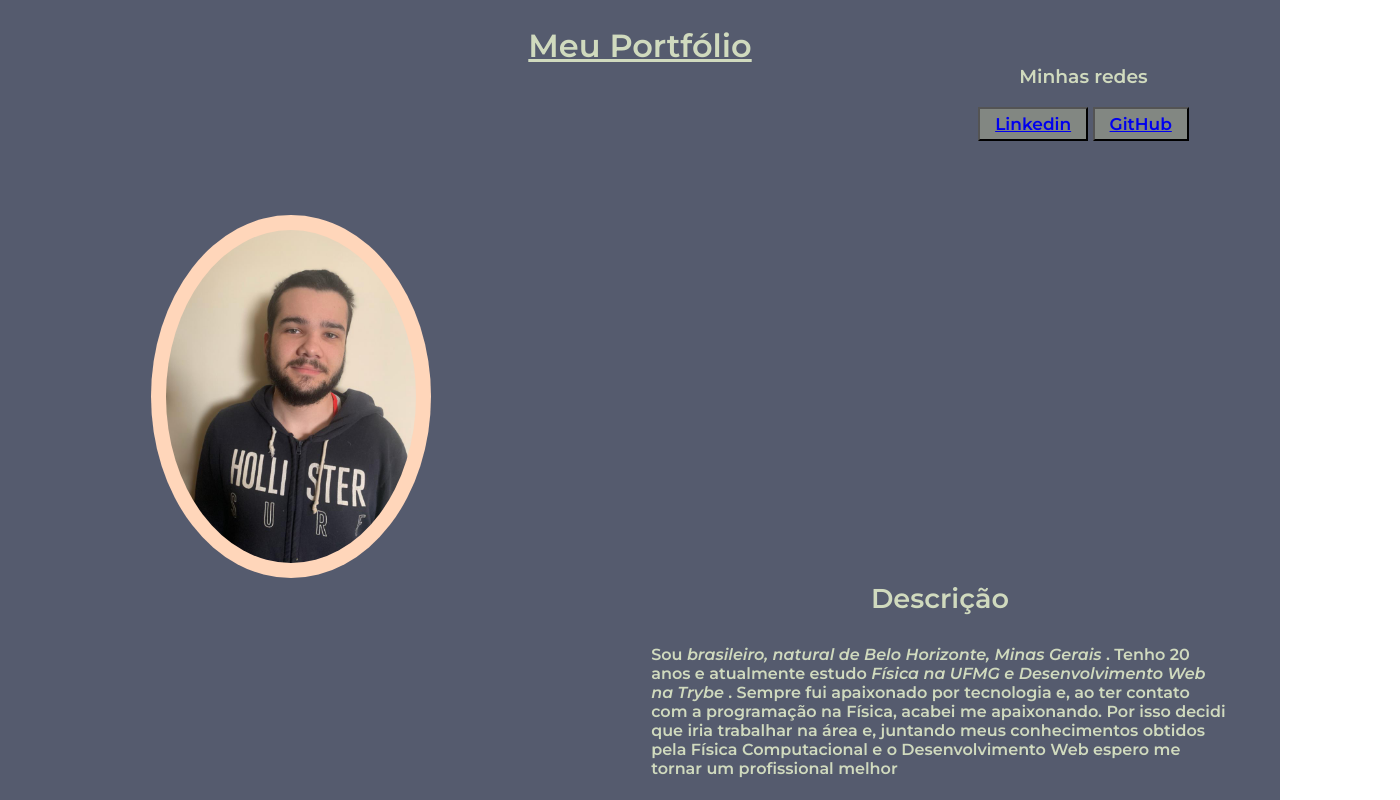
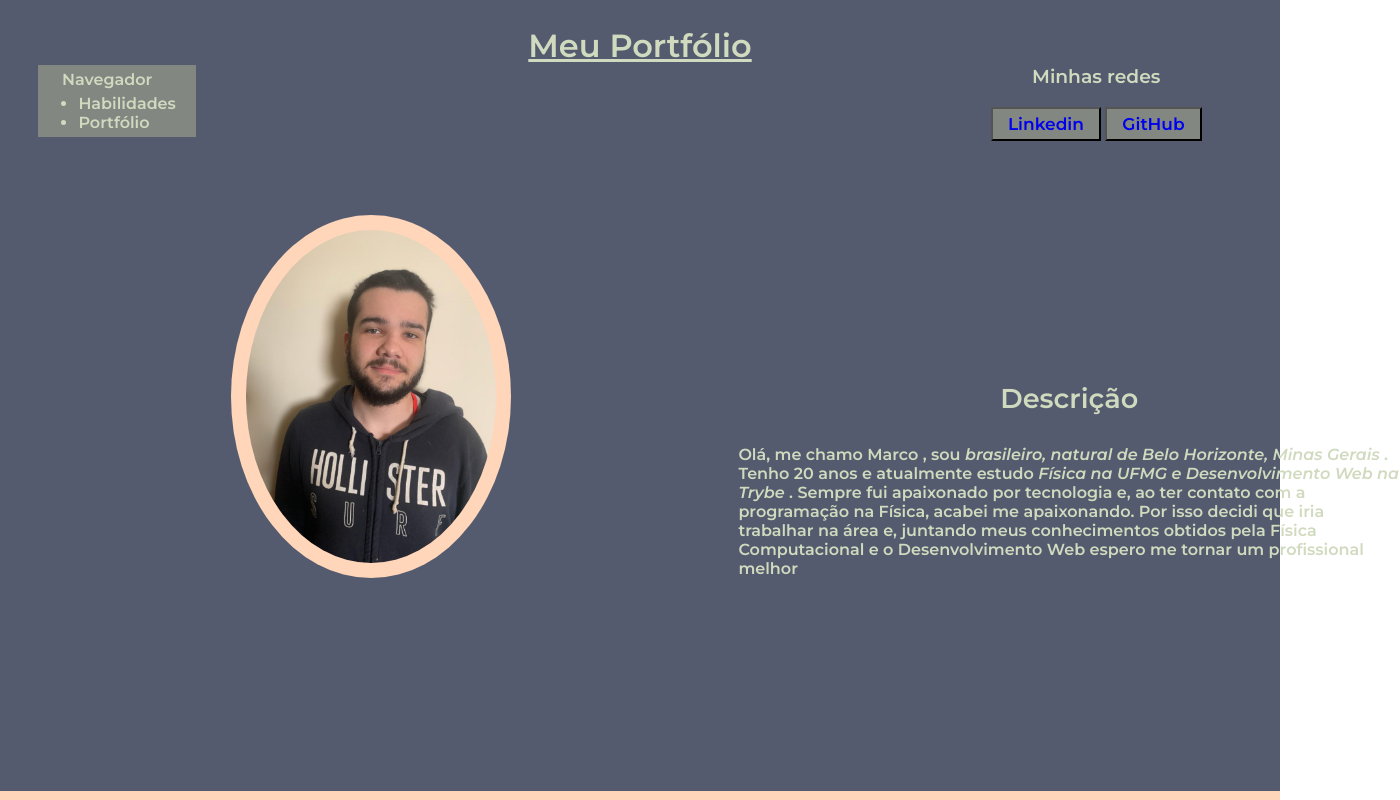
Before and after one commit to coutinhomarco/coutinhomarco.github.io, a plain HTML site: page index.html in a window 1280 px wide. Shown: the top 800 px of the page, 1400 px wide, since content can reach past the window. Drawn offline with Linux system fonts and the light colour scheme.

Commit message:
adciona navegador e arruma posiçao da descriçao

```diff
--- a/index.html
+++ b/index.html
@@ -14,6 +14,14 @@
             <h1 class="heading-topo-specific">
             Meu  Portfólio</h1>
            </div>
+        <nav>
+            <h1>Navegador</h1>
+            <ul>
+                <li> <a href="#skills">Habilidades</a></li>
+                <li><a href="#port">Portfólio</a></li>
+
+            </ul>
+        </nav>
         <div class="social-media">
             <h3>Minhas redes</h3>
             <br>
@@ -32,7 +40,7 @@
         </div>
         <div class="description">
                 <h2 class="heading-description">Descrição</h2>
-                <p class="bloco" > Sou<em> brasileiro, natural de Belo Horizonte, Minas Gerais </em>.
+                <p class="bloco" > <strong> Olá, me chamo Marco </strong>, sou<em> brasileiro, natural de Belo Horizonte, Minas Gerais </em>.
                 Tenho 20 anos e atualmente estudo <strong> <em> Física na UFMG e Desenvolvimento Web na Trybe</em> </strong>. Sempre fui apaixonado por tecnologia e,
                 ao ter contato com a programação na Física, acabei me apaixonando.
                 Por isso decidi que iria trabalhar na área e,
@@ -42,7 +50,7 @@
 
     </div>
     <div class="skills">
-            <h2 class=heading-skills >
+            <h2 class=heading-skills id="skills" >
                 Algumas das minhas habilidades
                 </h2>
                 <div class="softskills">
@@ -73,7 +81,7 @@
                 </div>
     </div>
     <div class="portfolio">
-        <h2 class="heading-portfolio">Portfólio</h2>
+        <h2 class="heading-portfolio" id="port">Portfólio</h2>
 
             <div class="fundamentos-container">
                 <h3>Fundamentos</h3>
@@ -113,6 +121,6 @@
     </div>
 </body>
 <footer>
-    <h3>Todos direitos reservados à <a target="_blank" href="https://www.linkedin.com/in/coutinhomarco/"> Marco</a></h3>
+    <h1>Todos direitos reservados à <a target="_blank" href="https://www.linkedin.com/in/coutinhomarco/"> Marco</a></h1>
 </footer>
 </html>
--- a/styles-block.css
+++ b/styles-block.css
@@ -3,17 +3,19 @@
 }
 img{
     width: 250px;
-    margin-left: 100px;
+    margin-left: 20px;
     margin-top: 150px;
     border-radius: 50%;
     padding:15px;
     background-color: #FFD6BA;
     clear: both;
+    margin-right: 100px;
 }
 .photo-container{
     padding-right: 0px;
     max-width: 250px;
     margin-right: 0px;
+    margin-left: 10px;
     display: inline-block;
 }
 body{
@@ -24,8 +26,10 @@ body{
 .header{
     background-color: #555B6E;
     color: #D0DABE;
-    padding: 4%;
+    padding: 3%;
     padding-top: 2%;
+    max-height: 10%;
+    padding-bottom: 1%;
 }
 .heading-topo{
     text-align: center;
@@ -40,11 +44,12 @@ body{
     text-align: center;
 }
 .description{
-    display: inline-block ;
     max-width: 55%;
-    padding-left:600px ;
+    position: relative;
+    right: -700px;
+    top: -200px;
+}
 
-}
 .heading-description{
     text-align: center;
     padding-bottom: 30px;
@@ -92,7 +97,7 @@ body{
 }
 .portfolio{
     background-color: #505468;
-    padding: 15%;
+    padding-bottom: 15%;
     color:#D0DABE ;
     padding-top: 5%;
 }
@@ -122,7 +127,7 @@ body{
     text-align: center;
     color: #505568;
     padding-bottom: 5%;
-    padding-bottom: 13%;
+    padding-bottom: 10%;
 }
 .python ul{
     display: block;
@@ -145,16 +150,26 @@ button{
 button:hover{
     background-color: #FFD6BA;
 }
+button :link{
+    font-style: normal;
+    text-decoration: none;
+}
 ul :nth-of-type(2n+1){
     font-style: italic;
 }
 .portfolio ol li{
-    max-width: 30%;
+    max-width: 80%;
+
+}
+.portfolio ol{
+    max-width: 80%;
+
 }
 .fundamentos-container{
     display: inline-block;
     width: 350px;
-    margin-left: 8%;
+    margin-left:22% ;
+
 }
 .frontend-container{
     display: inline-block;
@@ -165,10 +180,34 @@ ul :nth-of-type(2n+1){
 .backend-container{
     display: inline-block;
     width: 350px;
-    margin: auto;
+    margin-right:20%;
 }
 footer{
     background-color: #505568;
     padding: 2%;
     margin-top: 0%;
+    font-size: 0.5em;
 }
+nav{
+    margin-right: 5px;
+    float: left;
+    background-color: #828782;
+    padding-right: 20px;
+    padding-top: 5px;
+    padding-bottom: 5px
+}
+nav :link{
+    color: #D0DABE;
+    font-style: normal;
+    text-decoration: none;
+
+
+}
+nav li :hover{
+    background-color:#FFD6BA ;
+}
+nav h1{
+    font-size: 1em;
+    text-align: center;
+    padding-bottom: 5px;
+}
```
